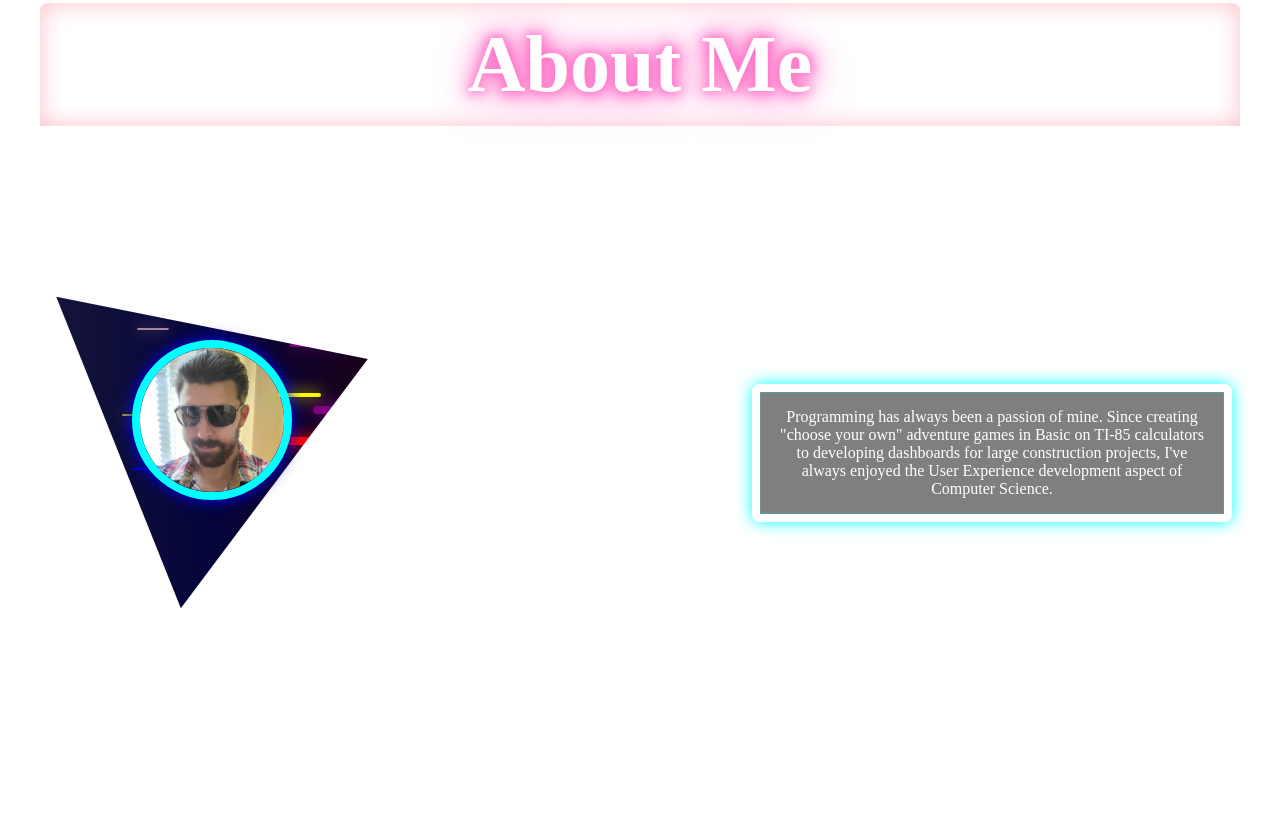
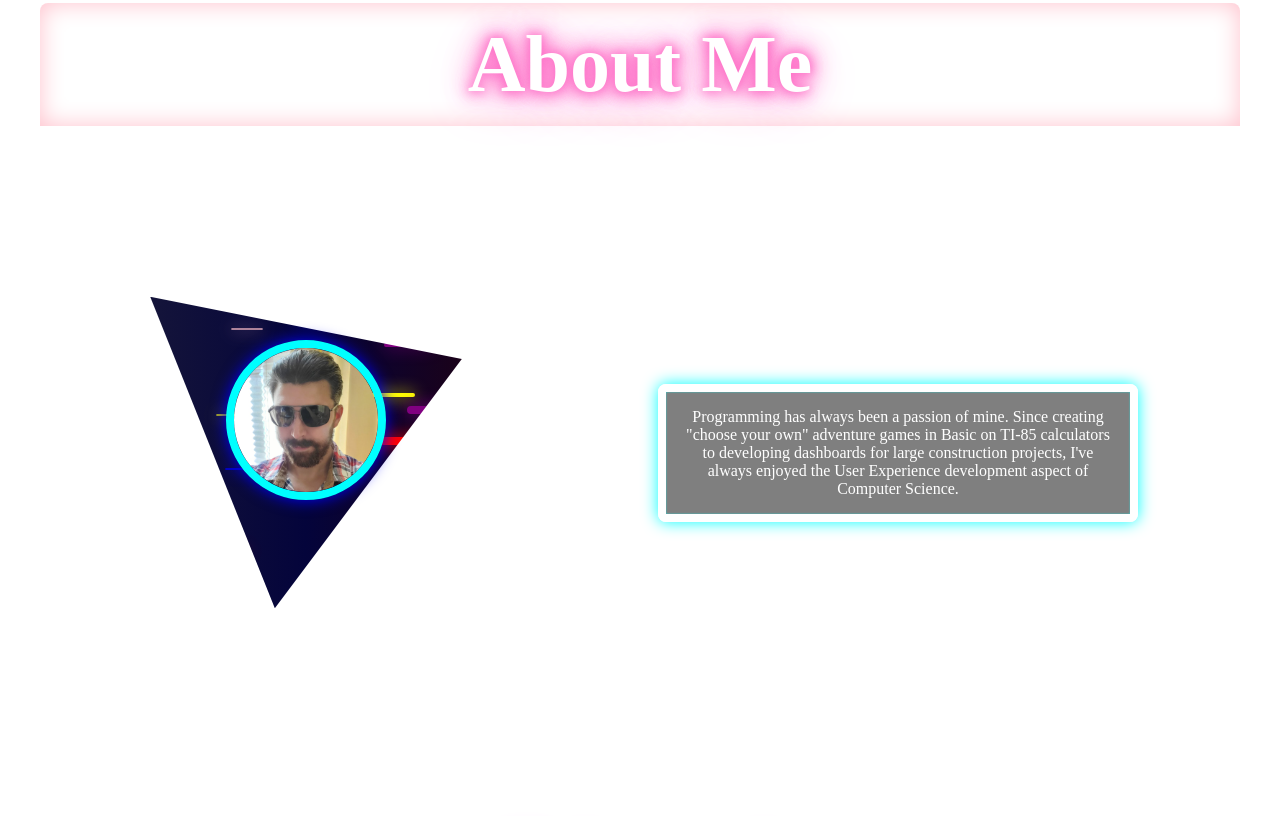
Before and after one commit to WindJammerZ/Personal-Website, a Gatsby site: page / in a window 1280 px wide. Shown: the part 821-1637 px from the top of the page. Built offline with nearby package versions, Linux system fonts and the light colour scheme; Gatsby itself is replaced by a stand-in of ours.

Commit message:
About Me adjustment

```diff
--- a/src/sections/About/About.js
+++ b/src/sections/About/About.js
@@ -69,7 +69,7 @@ const ContentLayout = styled.div`
 
   @media ${BREAK_POINTS.xl} {
     flex-direction: row;
-    justify-content: space-between;
+    justify-content: space-around;
 
     & > * {
       width: 50%;
```
